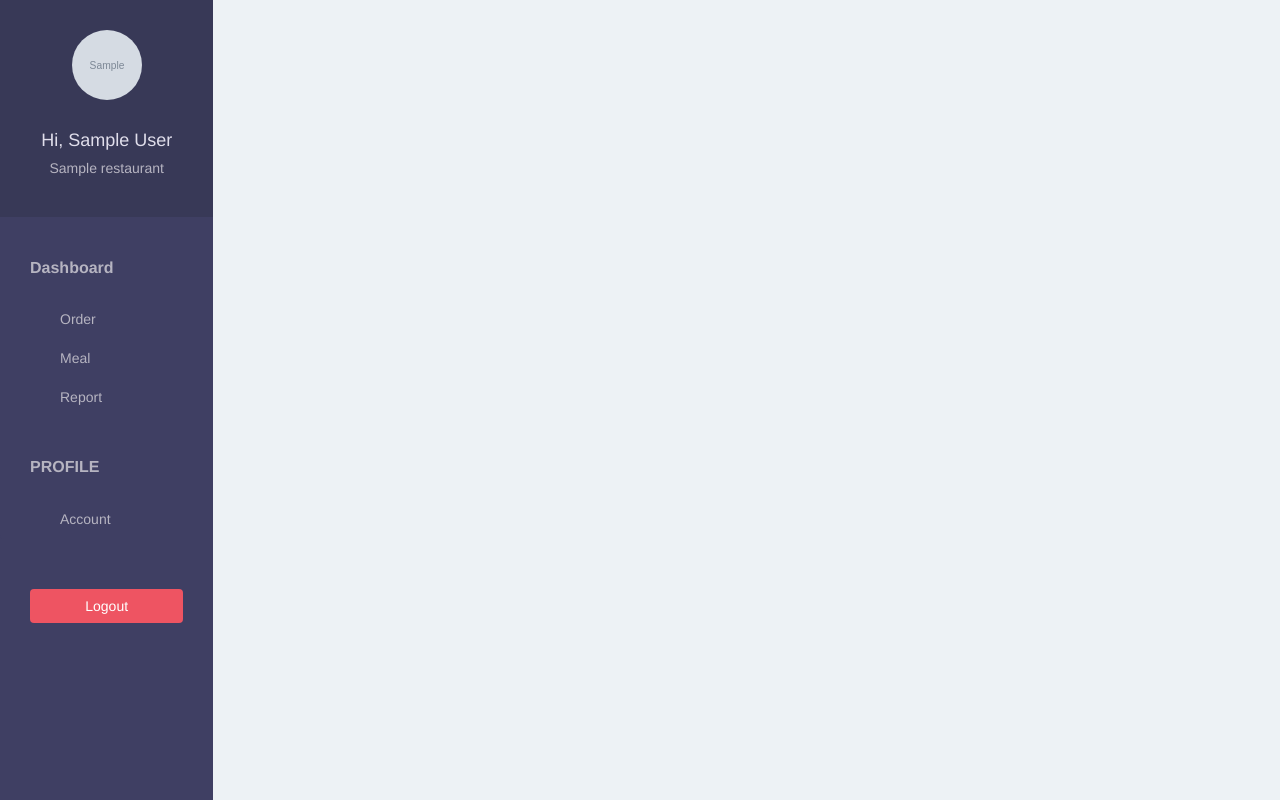
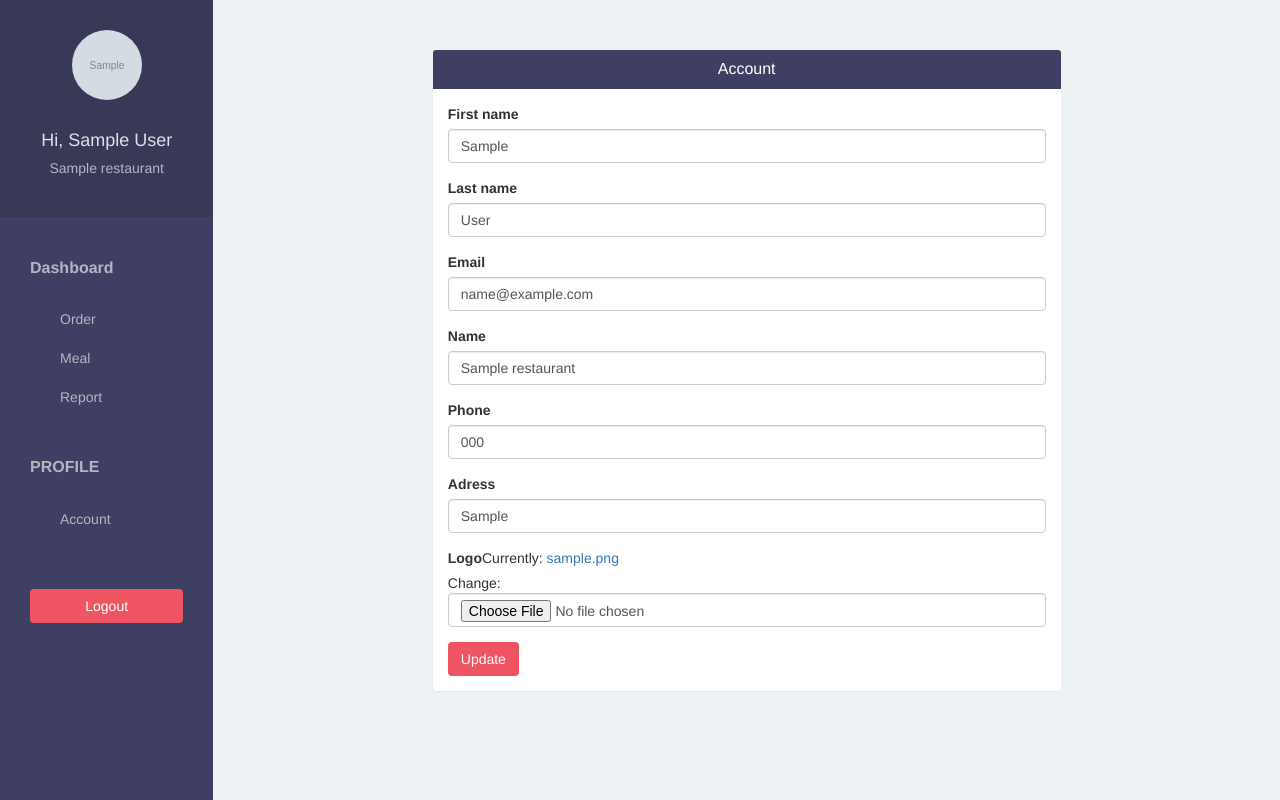
Before and after one commit to tarp20/TarFood, a Django app: page /restaurant/account/ in a window 1280 px wide. Run offline with Django 3.2, Linux system fonts and the light colour scheme; a user stored in the database is signed in; tables that the repository leaves empty hold one stand-in row (values such as "Sample post"); grey boxes marked "Sample" are stand-in pictures; some libraries are stand-ins or nearby versions.

Commit message:
updated account page

```diff
--- a/TarFoodApp/forms.py
+++ b/TarFoodApp/forms.py
@@ -10,6 +10,12 @@ class UserForm(forms.ModelForm):
         model = User
         fields = ('username','password','first_name','last_name','email')
 
+class UserFormForEdit(forms.ModelForm):
+    email = forms.CharField(max_length=100,required=True)
+    class Meta:
+        model = User
+        fields = ('first_name','last_name','email')
+
 
 class RestaurantForm(forms.ModelForm):
     class Meta:
--- a/TarFoodApp/static/TarFoodApp/css/style.css
+++ b/TarFoodApp/static/TarFoodApp/css/style.css
@@ -6,6 +6,10 @@ body {
 
 .bg-blue{
     background-color: #3f3f63;
+}
+
+.text-white{
+    color: white;
 }
 
 .btn-pink{
@@ -96,3 +100,7 @@ body {
 .content{
     padding: 0 40px;
 }
+
+.content .panel{
+    border: none;
+}
--- a/TarFoodApp/templates/base.html
+++ b/TarFoodApp/templates/base.html
@@ -17,7 +17,7 @@
             <div class="col-lg-2 col-md-2 col-sm-2 sidebar">
                 {% block sidebar %}{% endblock %}
             </div>
-            <div class="col-lg-10 col-md-10 col-sm-10 content">
+            <div class="col-lg-10 col-lg-offset-2 col-md-10 col-md-offset-2 col-sm-10 col-sm-2-offset-2 content">
                 {% block page %}{% endblock %}
             </div>
         </div>
--- a/TarFoodApp/templates/restaurant/account.html
+++ b/TarFoodApp/templates/restaurant/account.html
@@ -1,5 +1,22 @@
 {% extends 'restaurant/home.html' %}
+{% load bootstrap4 %}
 
 {% block page %}
-
+    <div class="col-lg-offset-2 col-lg-8">
+        <div class="panel">
+            <div class="panel-heading bg-blue">
+                <h4 class="panel-title text-center text-white">
+                    Account
+                </h4>
+            </div>
+            <div class="panel-body">
+                <form method="POST" enctype="multipart/form-data">
+                    {% csrf_token %}
+                    {% bootstrap_form user_form %}
+                    {% bootstrap_form restaurant_form %}
+                    <button type="submit" class="btn btn-pink">Update</button>
+                </form>
+            </div>
+        </div>
+    </div>
 {% endblock %}
--- a/TarFoodApp/views.py
+++ b/TarFoodApp/views.py
@@ -1,6 +1,7 @@
 from django.shortcuts import render,redirect
 from django.contrib.auth.decorators import login_required
-from TarFoodApp.forms import UserForm,RestaurantForm
+
+from TarFoodApp.forms import UserForm,RestaurantForm,UserFormForEdit
 from django.contrib.auth import authenticate,login
 from django.contrib.auth.models import User
 
@@ -18,7 +19,21 @@ def restaurant_home(request):
 
 @login_required(login_url='/restaurant/sign-in/')
 def restaurant_account(request):
-    return render(request,'restaurant/account.html',{})
+    user_form= UserFormForEdit(instance=request.user)
+    restaurant_form = RestaurantForm(instance=request.user.restaurant)
+
+    if request.method == "POST":
+        user_form = UserFormForEdit(request.POST, instance= request.user)
+        restaurant_form = RestaurantForm(request.POST,request.FILES,instance=request.user.restaurant)
+
+    if user_form.is_valid() and restaurant_form.is_valid():
+        user_form.save()
+        restaurant_form.save()
+
+    return render(request,'restaurant/account.html',{
+        "user_form":user_form,
+        "restaurant_form":restaurant_form,
+    })
 
 @login_required(login_url='/restaurant/sign-in/')
 def restaurant_meal(request):
```
